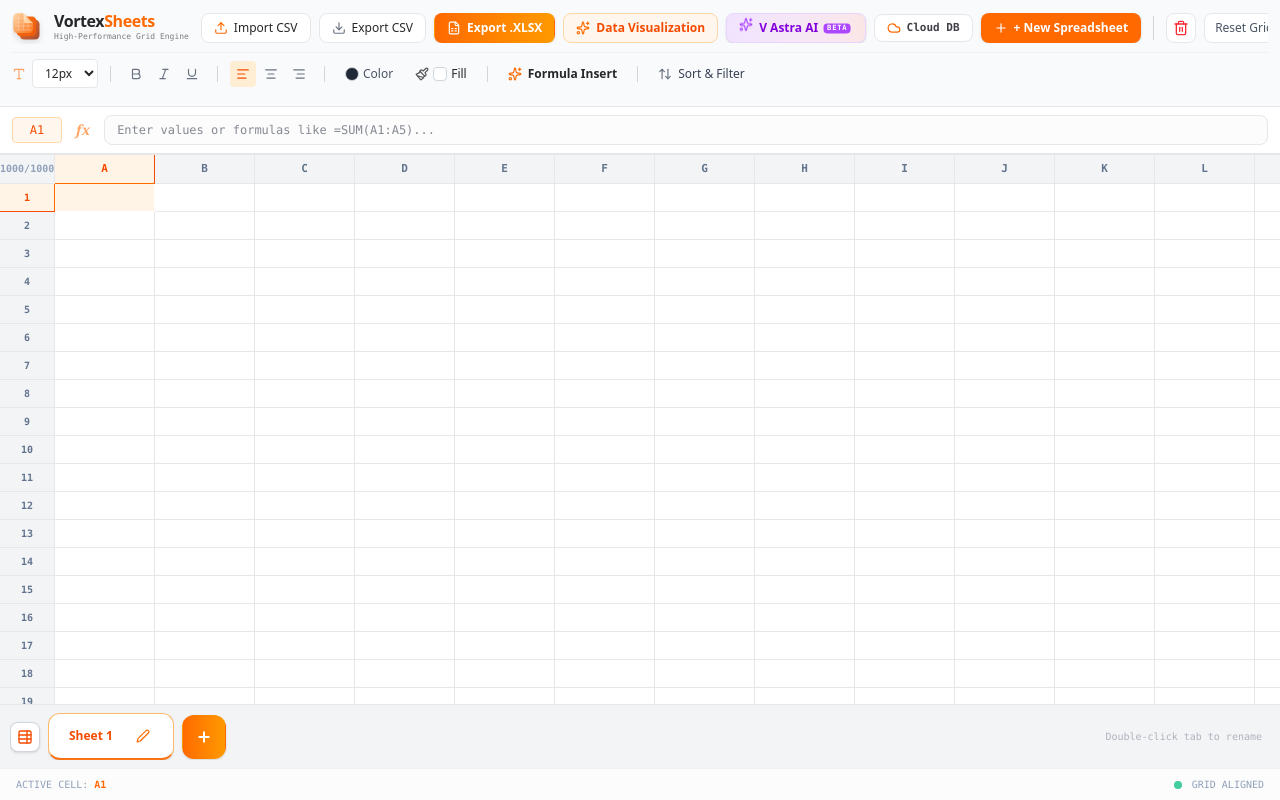
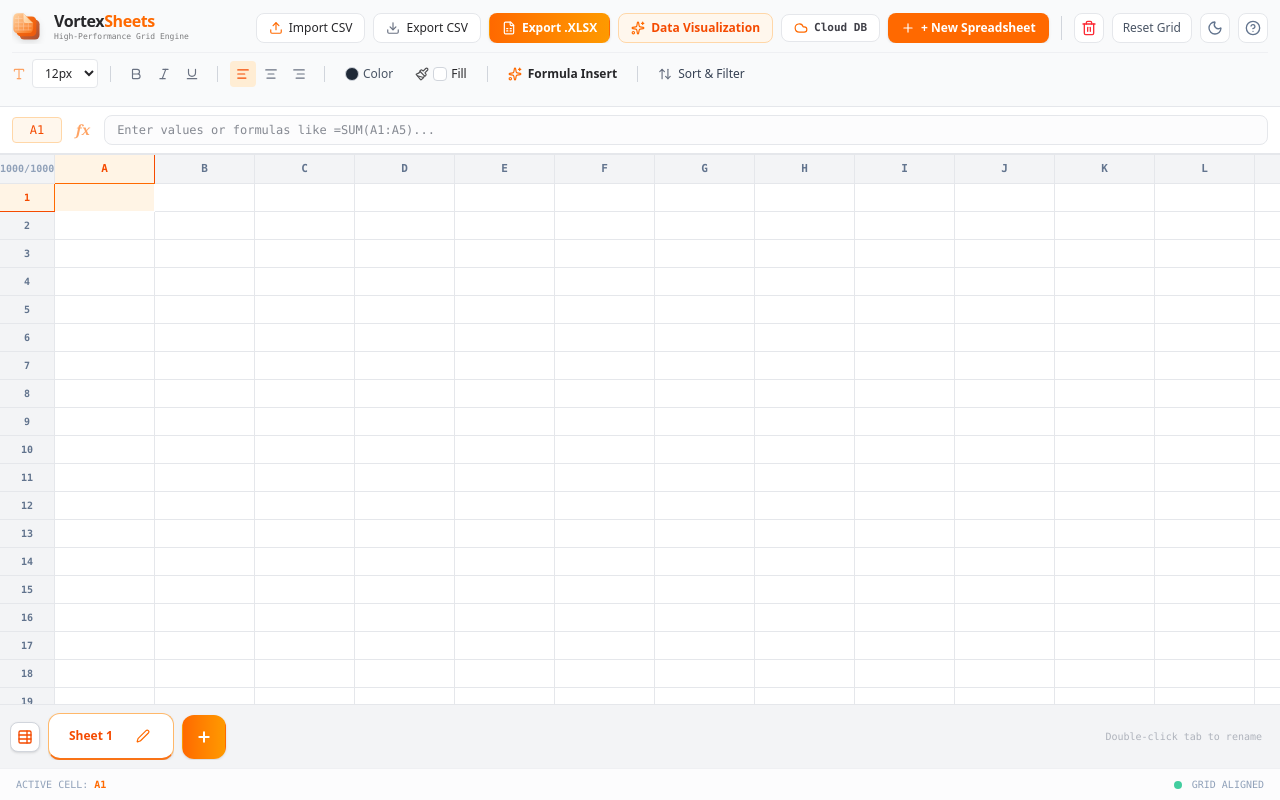
Before and after one commit to vpriya231-hub/VortexSheets, a React (Vite) app: page / in a window 1280 px wide. Built offline with nearby package versions, Linux system fonts and the light colour scheme.

Commit message:
refactor: remove V Astra AI interface buttons
Deprecate and remove the mobile and toolbar AI co-pilot buttons to clean up the interface.

```diff
--- a/src/App.tsx
+++ b/src/App.tsx
@@ -1079,20 +1079,6 @@ export default function App() {
                 isDarkMode={isDarkMode}
               />
             </div>
-            <button
-              id="mobile-ai-sparkles-btn"
-              onClick={() => setIsAiOpen(!isAiOpen)}
-              className={`p-2.5 mx-2 rounded-xl border cursor-pointer active:scale-95 transition-all shadow-sm shrink-0 flex items-center justify-center relative overflow-hidden ${
-                isAiOpen
-                  ? 'bg-gradient-to-r from-orange-500 to-purple-600 text-white border-transparent'
-                  : isDarkMode
-                    ? 'bg-zinc-800 border-zinc-700 text-purple-400'
-                    : 'bg-purple-50 border-purple-200 text-purple-700'
-              }`}
-              title="V Astra AI Co-pilot"
-            >
-              <Sparkles className="w-4.5 h-4.5" />
-            </button>
           </div>
 
           {/* Header & Controls toolbar for Desktop Screens */}
--- a/src/components/Toolbar.tsx
+++ b/src/components/Toolbar.tsx
@@ -272,25 +272,6 @@ export default function Toolbar({
           >
             <Sparkles className="w-3.5 h-3.5 text-orange-500" />
             <span className="whitespace-nowrap">Data Visualization</span>
-          </button>
-
-          <button
-            id="toolbar-ai-sparkles-btn"
-            onClick={onToggleAi}
-            title="Ask V Astra AI (Co-pilot, Predictions, Autofill)"
-            className={`flex items-center gap-1.5 px-3 py-1.5 rounded-lg text-xs font-bold cursor-pointer border transition-all shrink-0 shadow-sm relative overflow-hidden group ${
-              isAiOpen
-                ? 'bg-gradient-to-r from-orange-500 to-purple-600 text-white border-transparent'
-                : isDarkMode
-                  ? 'bg-zinc-850 hover:bg-zinc-800 border-zinc-700 text-purple-400 hover:border-purple-500/30'
-                  : 'bg-purple-50 hover:bg-purple-100 border-purple-200 text-purple-700'
-            }`}
-          >
-            <span className="absolute inset-0 bg-gradient-to-r from-purple-500/10 to-orange-500/10 animate-pulse group-hover:scale-105 transition-transform" />
-            <Sparkles className="w-3.5 h-3.5 text-purple-500 animate-bounce group-hover:rotate-12 transition-transform relative z-10" />
-            <span className="whitespace-nowrap relative z-10 flex items-center gap-1">
-              V Astra AI <span className="bg-purple-500 text-[8px] text-white px-1 py-0.2 rounded font-extrabold uppercase font-mono tracking-widest scale-90">Beta</span>
-            </span>
           </button>
 
           <button
```
